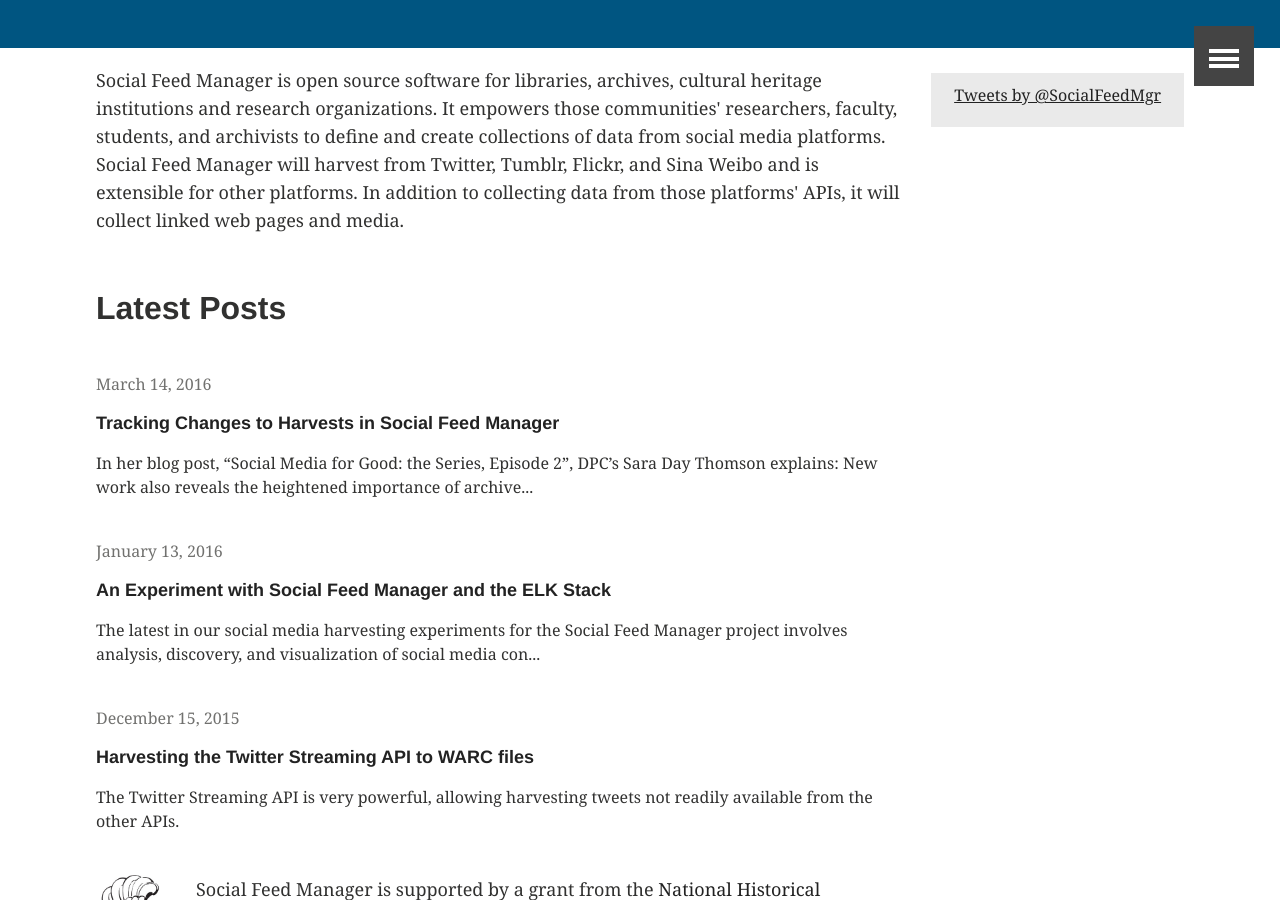
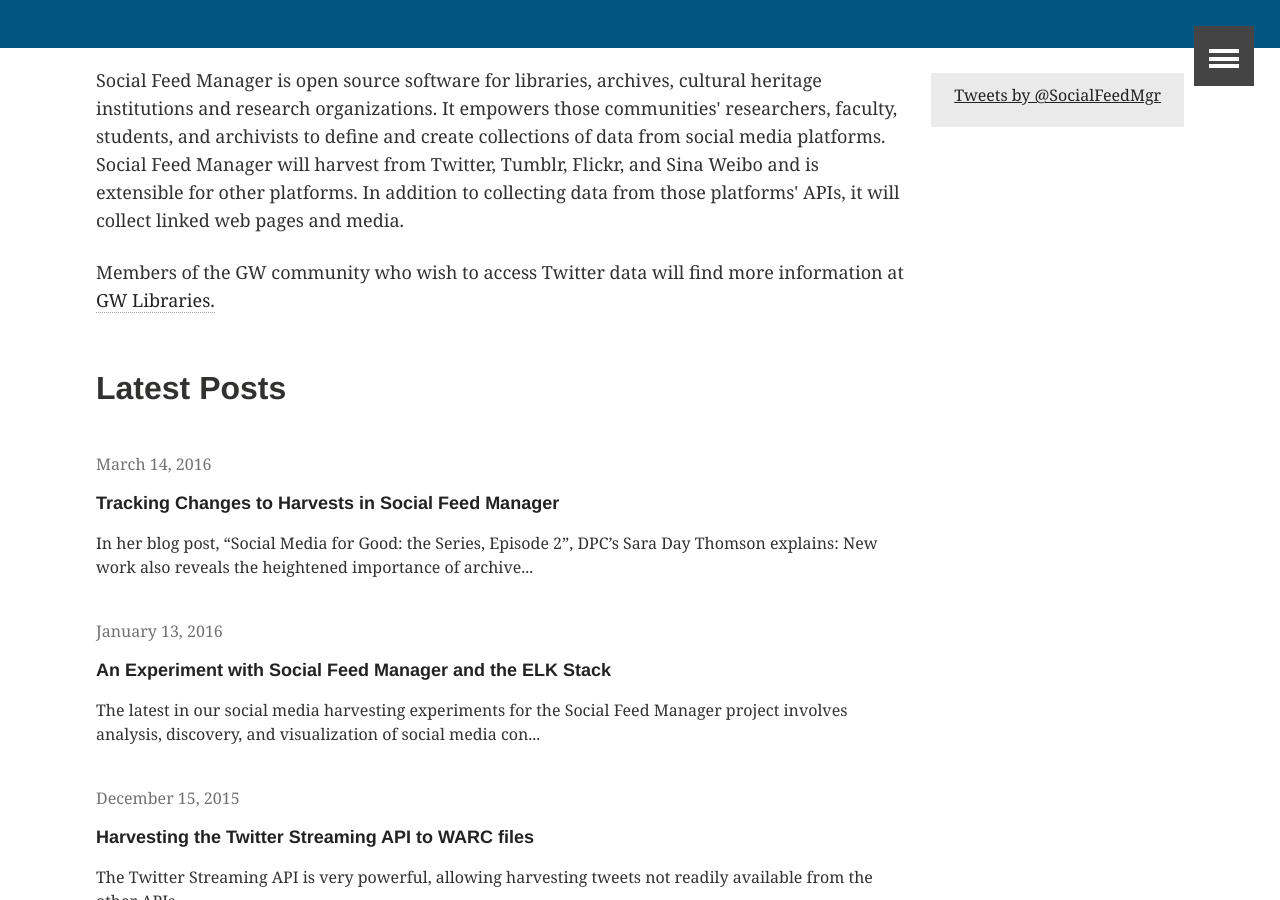
Before and after one commit to gwu-libraries/sfm-ui, a Jekyll site: the page built from index.md, in a window 1280 px wide and 900 px high, scrolled down 491 px. Built offline with Jekyll 4.4.1, drawn with Linux system fonts in a browser that asks for light colours; comment, search, counter and statistics services are not loaded.

Commit message:
adding link for GW people

```diff
--- a/index.md
+++ b/index.md
@@ -6,7 +6,8 @@
   feature: blue-bg.png
 ---
 <div class="tiles">
-  <div class="tile"><p>Social Feed Manager is open source software for libraries, archives, cultural heritage institutions and research organizations. It empowers those communities' researchers, faculty, students, and archivists to define and create collections of data from social media platforms. Social Feed Manager will harvest from Twitter, Tumblr, Flickr, and Sina Weibo and is extensible for other platforms.  In addition to collecting data from those platforms' APIs, it will collect linked web pages and media.</p></div>
+  <div class="tile"><p>Social Feed Manager is open source software for libraries, archives, cultural heritage institutions and research organizations. It empowers those communities' researchers, faculty, students, and archivists to define and create collections of data from social media platforms. Social Feed Manager will harvest from Twitter, Tumblr, Flickr, and Sina Weibo and is extensible for other platforms.  In addition to collecting data from those platforms' APIs, it will collect linked web pages and media.</p>
+  <p>Members of the GW community who wish to access Twitter data will find more information at <a href="https://library.gwu.edu/scholarly-technology-group/social-feed-manager">GW Libraries.</a></p></div>
   <div class="tile"><h2>Latest Posts</h2></div>
   {% for post in site.posts %}
 	{% include post-grid.html %}
```
